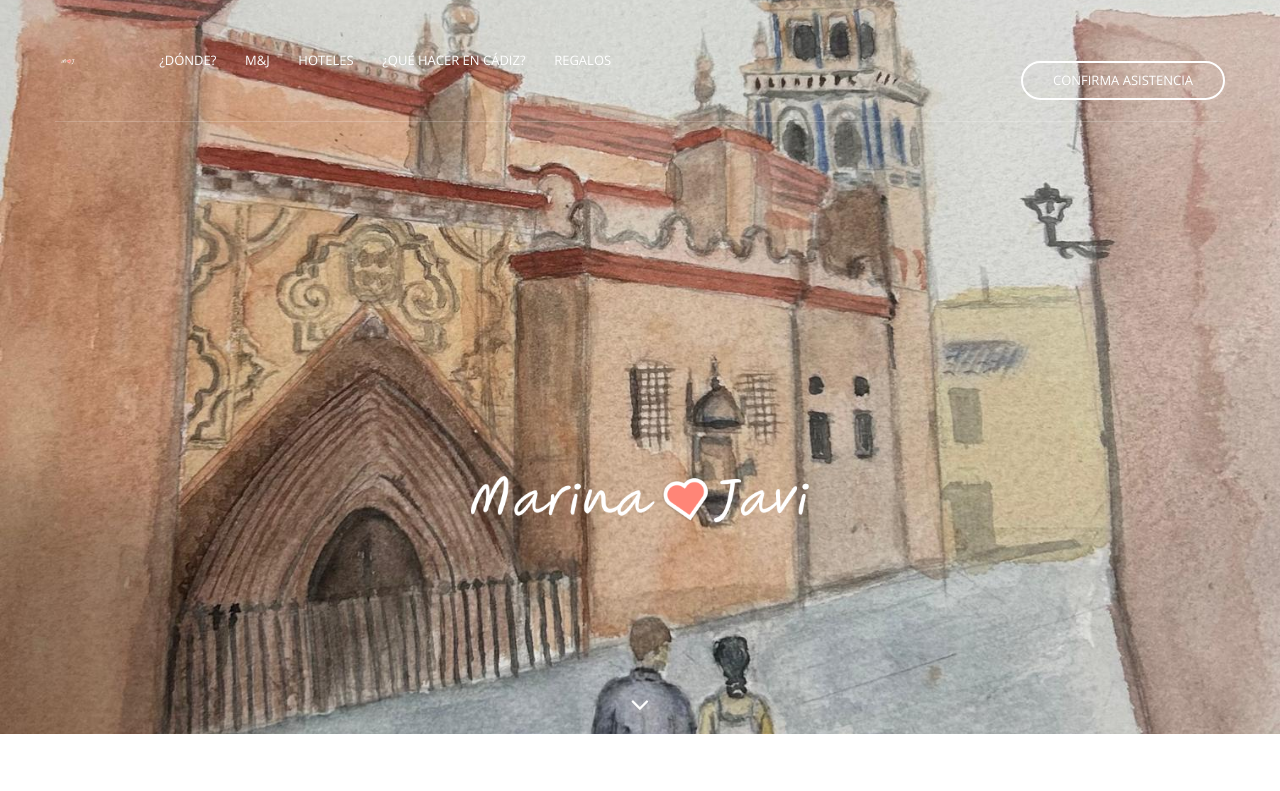
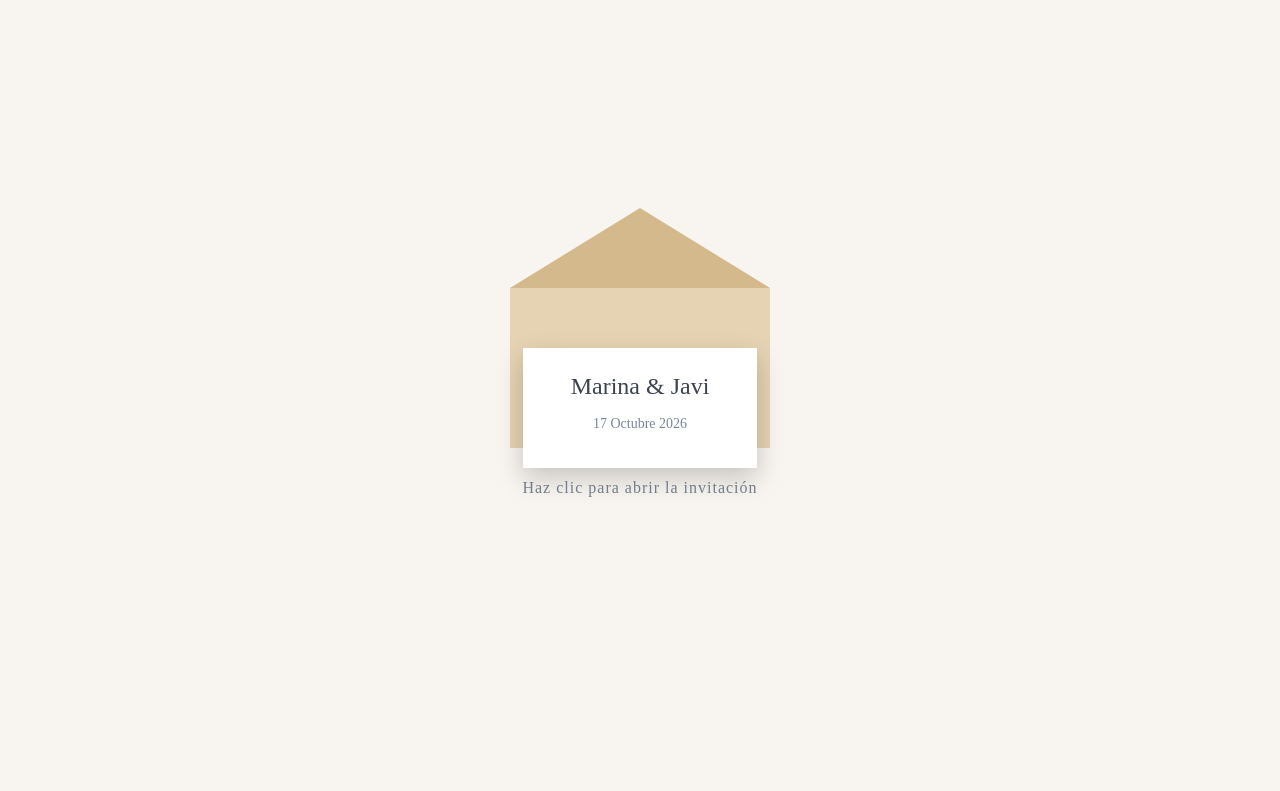
Before and after one commit to alvpajbar/marinayjavi-website, a website: page index.html in a window 1280 px wide. Shown: the top 791 px of the page. Drawn offline with nearby package versions, Linux system fonts and the light colour scheme; some packages are replaced by stand-ins of ours; files whose address does not match are found by name.

Commit message:
Testing envelope

```diff
--- a/css/styles.css
+++ b/css/styles.css
@@ -1213,3 +1213,81 @@ input:checked + .slider-toggle:before {
     display: block;
     width: 100%;
   }
+
+#wedding-intro{
+  position:fixed;
+  top:0;
+  left:0;
+  width:100%;
+  height:100%;
+  background:#f8f5f0;
+  display:flex;
+  justify-content:center;
+  align-items:center;
+  z-index:9999;
+  font-family:serif;
+}
+
+.envelope-wrapper{
+  text-align:center;
+  cursor:pointer;
+}
+
+.envelope{
+  position:relative;
+  width:260px;
+  height:160px;
+  background:#e6d3b3;
+  margin:auto;
+  perspective:1000px;
+}
+
+.flap{
+  position:absolute;
+  width:0;
+  height:0;
+  border-left:130px solid transparent;
+  border-right:130px solid transparent;
+  border-bottom:80px solid #d4b98c;
+  top:-80px;
+  transform-origin:bottom;
+  transition:transform 1s ease;
+}
+
+.letter{
+  position:absolute;
+  width:90%;
+  height:120px;
+  background:white;
+  left:5%;
+  top:20px;
+  text-align:center;
+  padding-top:25px;
+  box-shadow:0 10px 25px rgba(0,0,0,0.2);
+  transform:translateY(40px);
+  transition:transform 1s ease;
+}
+
+.letter h2{
+  margin:0;
+  font-size:24px;
+}
+
+.letter p{
+  margin-top:10px;
+  font-size:14px;
+}
+
+.open-message{
+  margin-top:25px;
+  font-size:16px;
+  letter-spacing:1px;
+}
+
+.open .flap{
+  transform:rotateX(180deg);
+}
+
+.open .letter{
+  transform:translateY(-60px);
+}
--- a/index.html
+++ b/index.html
@@ -65,10 +65,21 @@
 </head>
 
 <body id="top">
-    <!--[if lt IE 8]>
-<p class="browserupgrade">You are using an <strong>outdated</strong> browser. Please <a href="https://browsehappy.com/">upgrade
-    your browser</a> to improve your experience.</p>
-<![endif]-->
+    <div id="wedding-intro">
+        <div class="envelope-wrapper" onclick="openEnvelope()">
+
+            <div class="envelope">
+                <div class="flap"></div>
+                <div class="letter">
+                    <h2>Marina & Javi</h2>
+                    <p>17 Octubre 2026</p>
+                </div>
+            </div>
+
+            <p class="open-message">Haz clic para abrir la invitación</p>
+
+        </div>
+    </div>
     <section class="hero">
         <section class="navigation">
             <header>
@@ -490,8 +501,7 @@
                         IBAN copiado al portapapeles ✅
                     </div>
                     </p>
-                    <img src="img/japon.jpg" alt="Japón"
-                        style="width:100%;max-width:600px;margin:10px 0;">
+                    <img src="img/japon.jpg" alt="Japón" style="width:100%;max-width:600px;margin:10px 0;">
                 </div>
             </div>
 
@@ -719,6 +729,27 @@
             }, 2000); // El toast desaparece después de 2 segundos
         }
     </script>
+
+    <script>
+        function openEnvelope() {
+
+            const wrapper = document.querySelector(".envelope");
+
+            wrapper.classList.add("open");
+
+            setTimeout(() => {
+
+                const intro = document.getElementById("wedding-intro");
+                intro.style.transition = "opacity 1.2s";
+                intro.style.opacity = "0";
+
+                setTimeout(() => {
+                    intro.style.display = "none";
+                }, 1200);
+
+            }, 1500);
+        }
+    </script>
 </body>
 
 </html>
```
Also changed, not shown: css/styles.min.css.
